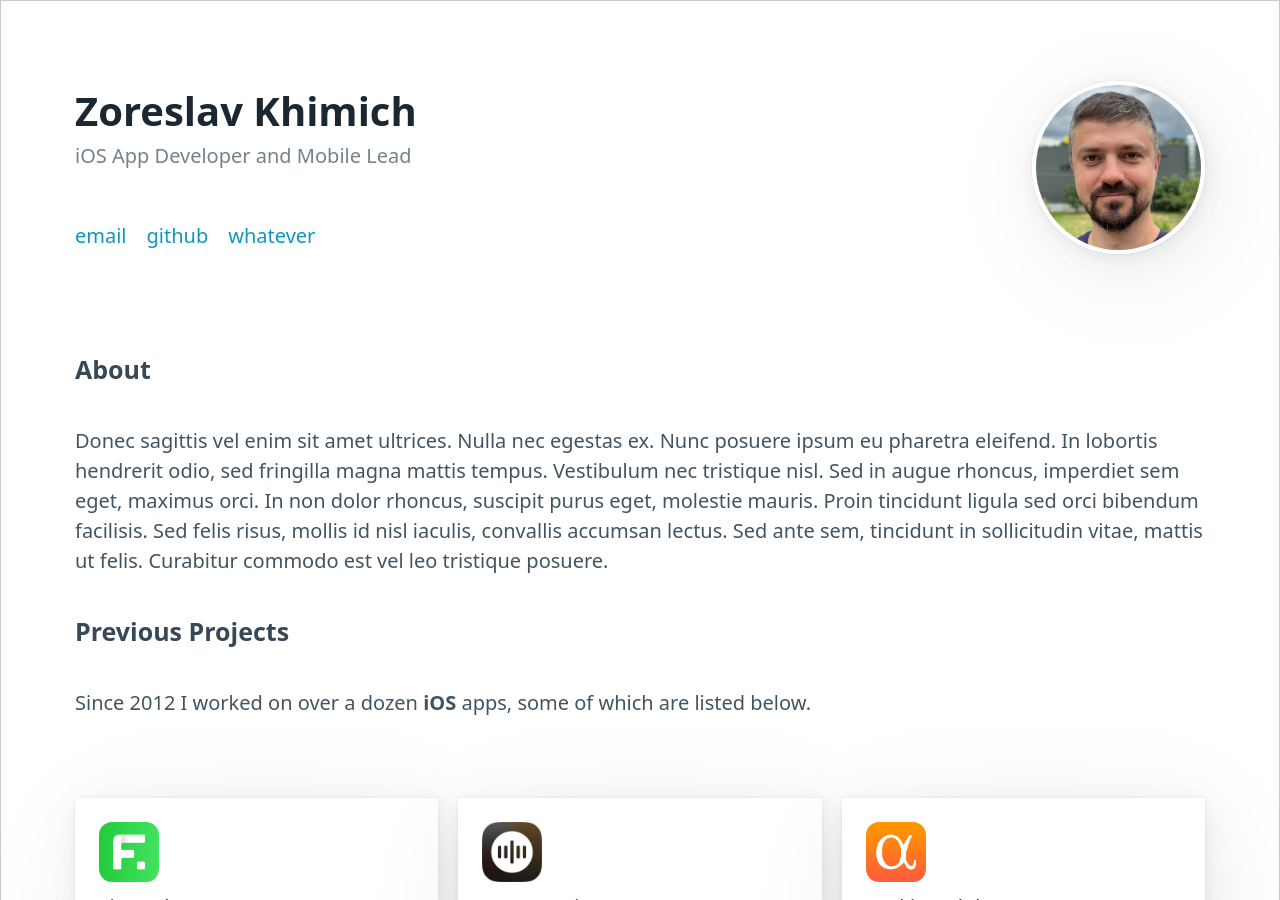
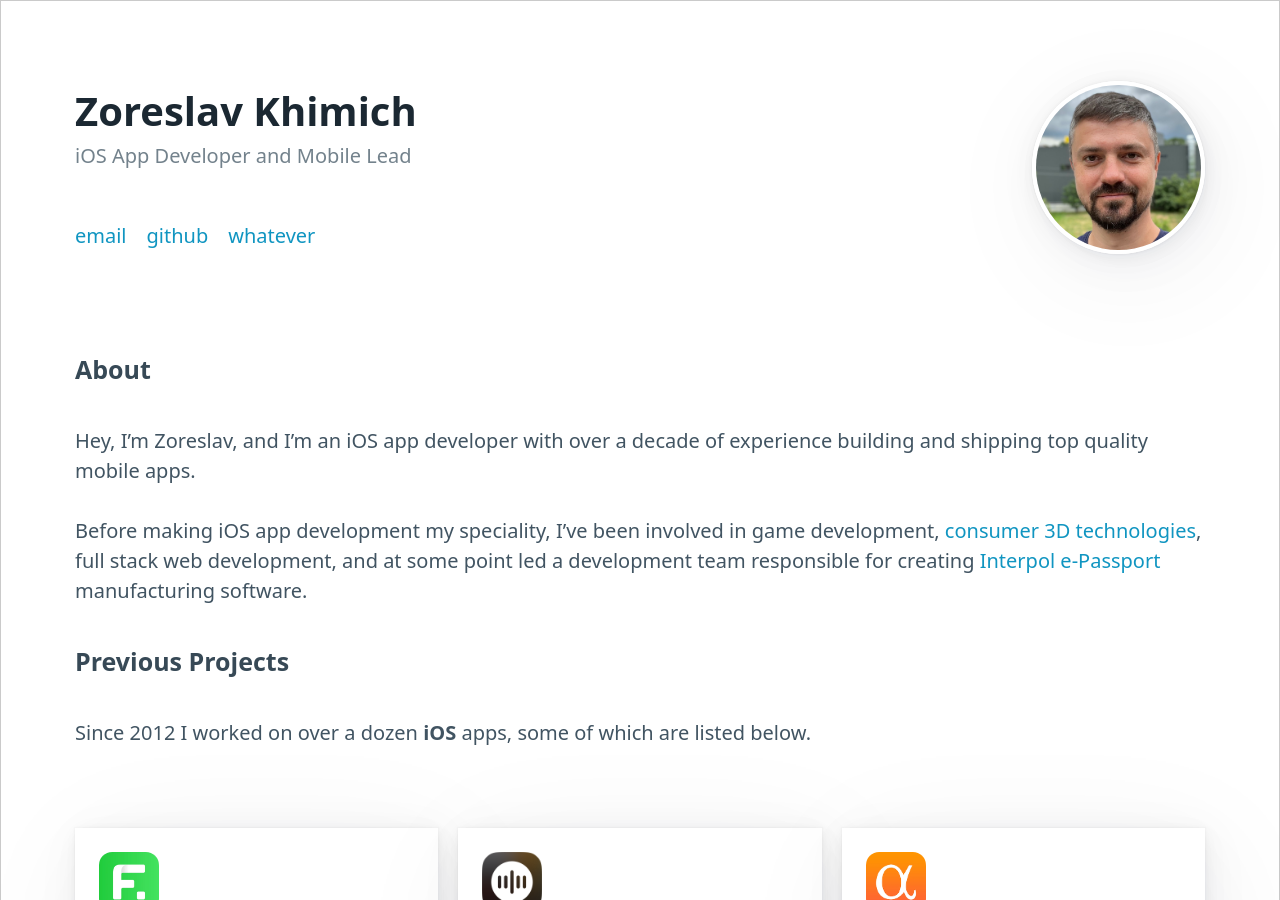
Before and after one commit to zrxq/zrxq.github.io, a Jekyll site: the page built from index.md, in a window 1280 px wide and 900 px high. Built offline with Jekyll 4.4.1, drawn with Linux system fonts in a browser that asks for light colours.

Commit message:
add: About section text.

```diff
--- a/index.md
+++ b/index.md
@@ -6,7 +6,9 @@ layout: profile
 
 #### About
 
-Donec sagittis vel enim sit amet ultrices. Nulla nec egestas ex. Nunc posuere ipsum eu pharetra eleifend. In lobortis hendrerit odio, sed fringilla magna mattis tempus. Vestibulum nec tristique nisl. Sed in augue rhoncus, imperdiet sem eget, maximus orci. In non dolor rhoncus, suscipit purus eget, molestie mauris. Proin tincidunt ligula sed orci bibendum facilisis. Sed felis risus, mollis id nisl iaculis, convallis accumsan lectus. Sed ante sem, tincidunt in sollicitudin vitae, mattis ut felis. Curabitur commodo est vel leo tristique posuere.
+Hey, I'm Zoreslav, and I'm an iOS app developer with over a decade of experience building and shipping top quality mobile apps.
+
+Before making iOS app development my speciality, I've been involved in game development, [consumer 3D technologies](https://www.crunchbase.com/organization/mydeco), full stack web development, and at some point led a development team responsible for creating [Interpol e-Passport](https://en.wikipedia.org/wiki/Interpol_Travel_Document) manufacturing software.
 
 #### Previous Projects
 Since 2012 I worked on over a dozen **iOS** apps, some of which are listed below.
```
